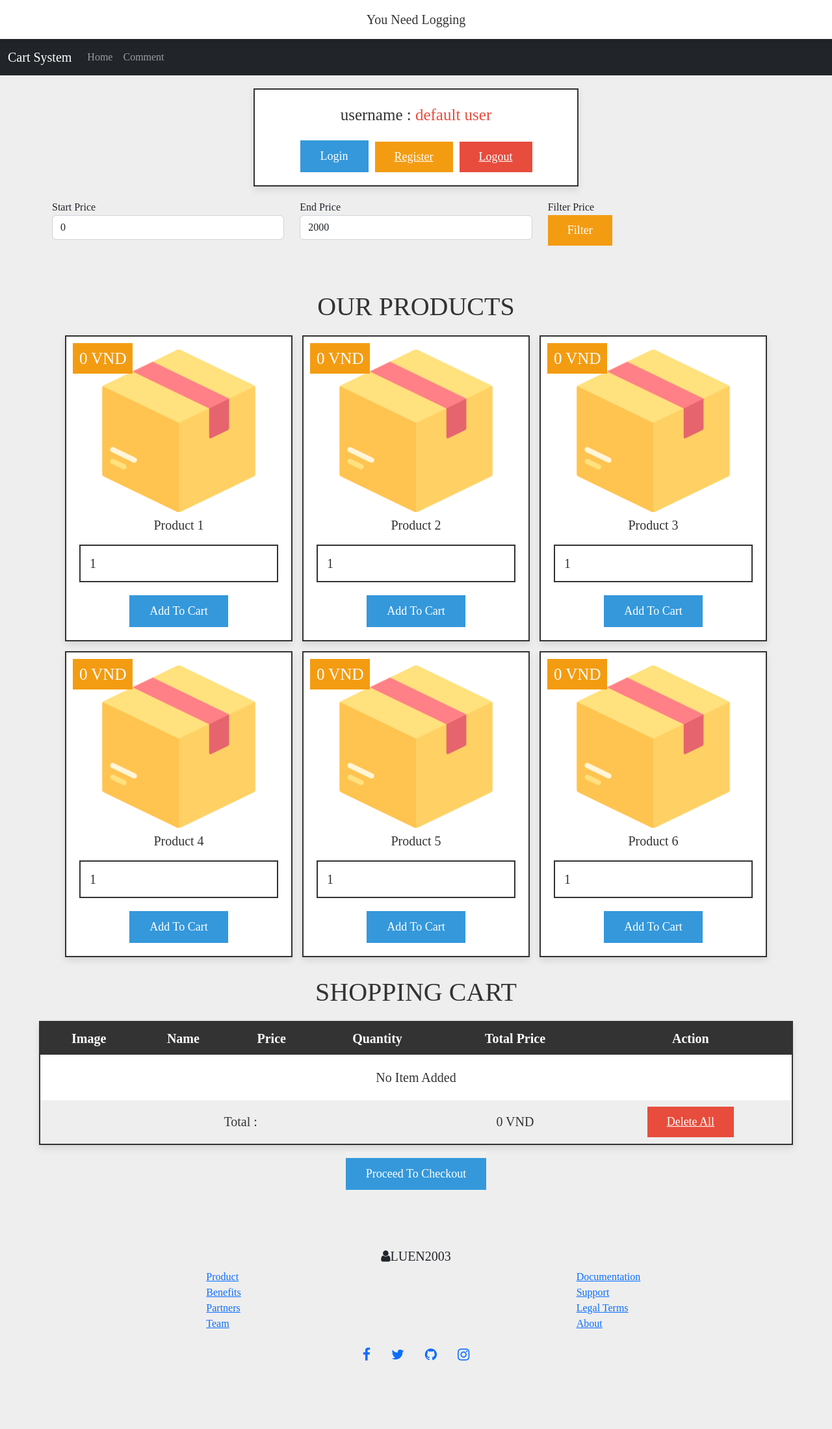
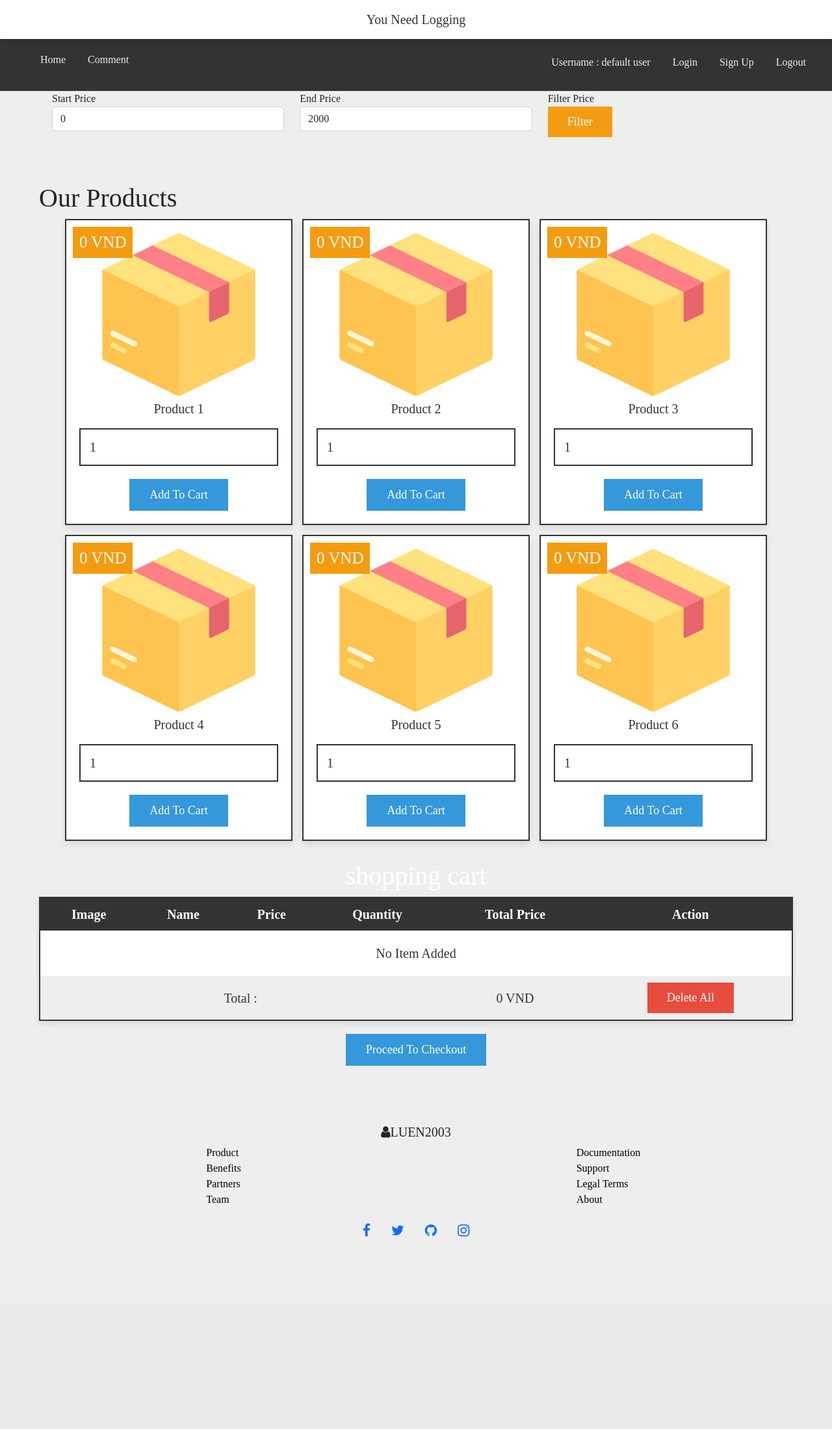
Before and after one commit to dluongta/ShoppingCart_Comment, a PHP site: page /index.php in a window 1280 px wide. Shown: the whole page at 65% size. After the commit the page ends 1903 px from the top, so only its background shows below. Run offline with PHP 8.4, Linux system fonts and the light colour scheme; data comes from the database, SQL or seed files in the repository; data that the repository does not hold is empty.

Commit message:
modify UI/UX

```diff
--- a/css/style.css
+++ b/css/style.css
@@ -20,31 +20,57 @@
  body{
     background-color: var(--light-bg);
  }
-
-  /* Style the header */
-.header {
-   background-color: #f1f1f1;
-   padding: 20px;
-   text-align: center;
-   justify-content: center;
+ .container {
+   max-width: 80%;
+   margin: auto;
+ }
+ .flex {
    display: flex;
+   justify-content: space-between;
+ }
+ ul {
+   list-style: none;
+ }
+ a {
+   text-decoration: none;
+   color: black;
  }
 
- /* Style the top navigation bar */
- .topnav {
-   overflow: hidden;
+ header {
+   padding: 20px 0;
    background-color: #333;
+
+ }
+ header ul {
+   display: inline-block;
+ }
+ header ul li {
+   display: inline-block;
+   margin-left: 30px;
+ }
+ header ul li a {
+   font-weight: 500;
+   transition: 0.5s;
+   color: #eee;
+ }
+ header ul li a:hover {
+   color:rgb(12, 152, 239);
+   font-weight: 500;
+ }
+ .nav-links {
+   position: relative;
+ }
+ .nav-items-icon {
+   position: absolute;
+   margin: 0;
+   right: 30px;
+   transform: translateY(-50%);
+   padding: 5px 10px;
+ }
+ .text {
+   color: #eee;
  }
 
- /* Style the topnav links */
- .topnav a {
-   float: left;
-   display: block;
-   color: #f2f2f2;
-   text-align: center;
-   padding: 14px 16px;
-   text-decoration: none;
- }
 
  .message{
     position: sticky;
@@ -142,42 +168,6 @@
     margin:0 auto;
     max-width: 1200px;
     padding-bottom: 70px;
- }
-
- .container .heading{
-    text-align: center;
-    margin-bottom: 20px;
-    font-size: 40px;
-    text-transform: uppercase;
-    color:var(--black);
- }
-
- .container .user-profile{
-    padding:20px;
-    text-align: center;
-    border:var(--border);
-    background-color: var(--white);
-    box-shadow: var(--box-shadow);
-    margin:20px auto;
-    max-width: 500px;
- }
-
- .container .user-profile p{
-    margin-bottom: 10px;
-    font-size: 25px;
-    color:var(--black);
- }
-
- .container .user-profile p span{
-    color:var(--red);
- }
-
- .container .user-profile .flex{
-    display: flex;
-    justify-content: center;
-    flex-wrap: wrap;
-    gap:10px;
-    align-items: flex-end;
  }
 
  .container .products .box-container{
--- a/index.php
+++ b/index.php
@@ -87,37 +87,27 @@ if (isset($_GET['delete_all'])) {
 <body>
 
    <?php
-   if (isset($message)){
-      if (is_array($message) || is_object($message))
-      {
+   if (isset($message)) {
+      if (is_array($message) || is_object($message)) {
          foreach ($message as $onMessage) {
             echo '<div class="message" onclick="this.remove();">' . $onMessage . '</div>';
          }
       }
    }
    ?>
-   <nav class="navbar navbar-expand-sm navbar-dark bg-dark">
-      <div class="container-fluid">
-         <a class="navbar-brand" href="index.php">Cart System</a>
-
-         <ul class="navbar-nav me-auto">
-            <li class="nav-item">
-               <a class="nav-link" href="index.php">Home</a>
-            </li>
-            <li class="nav-item">
-               <a class="nav-link" href="comment.php">Comment</a>
+   <header className='header'>
+      <div className='container flex'>
+         <div className='nav'>
+            <ul className="nav-links">
+               <li>
+                  <a href='index.php'> Home </a>
                </li>
 
-         </ul>
-
-      </div>
-      </div>
-   </nav>
-
-   <div class="container">
-
-      <div class="user-profile">
-
+               <li>
+                  <a href='comment.php'> Comment </a>
+               </li>
+               <div class='nav-items-icon'>
+                  <li>
                      <?php
                      $select_user = mysqli_query($conn, "SELECT * FROM `user_info` WHERE id = '$user_id'") or die('query failed');
                      if (mysqli_num_rows($select_user) > 0) {
@@ -125,18 +115,35 @@ if (isset($_GET['delete_all'])) {
                      }
                      ;
                      ?>
+                     <div class='text'>
 
-         <p> username : <span>
+                        <p> Username : <span>
                               <?php echo $fetch_user['name']; ?>
                            </span> </p>
-         <div class="flex">
-            <a href="login.php" class="btn">login</a>
-            <a href="register.php" class="option-btn">register</a>
-            <a href="index.php?logout=<?php echo $user_id; ?>"
-                class="delete-btn">logout</a>
+                     </div>
+                  </li>
+                  <li>
+                     <a href="login.php">Login</a>
+                  </li>
+
+                  <li>
+                     <a href="register.php">Sign Up</a>
+                  </li>
+                  <li>
+                     <a href="index.php?logout=<?php echo $user_id; ?>">Logout</a>
+                  </li>
                </div>
 
+            </ul>
          </div>
+
+         </button>
+
+      </div>
+
+   </header>
+
+   <div class="container">
       <div class="container">
          <form>
             <div class="row">
@@ -247,8 +254,7 @@ if (isset($_GET['delete_all'])) {
                         <td>
                            <?php echo $sub_total = ($fetch_cart['price'] * $fetch_cart['quantity']); ?> VND
                         </td>
-                        <td><a href="index.php?remove=<?php echo $fetch_cart['id']; ?>" class="delete-btn"
-                              >remove</a></td>
+                        <td><a href="index.php?remove=<?php echo $fetch_cart['id']; ?>" class="delete-btn">remove</a></td>
                      </tr>
                      <?php
                      $grand_total += $sub_total;
@@ -267,7 +273,7 @@ if (isset($_GET['delete_all'])) {
                </tr>
             </tbody>
          </table>
-            <form method="post" >
+         <form method="post">
             <button name="checkout" class="cart-btn">
                <div class="btn <?php echo ($grand_total >= 0) ? '' : 'disabled'; ?>">proceed to checkout</div>
             </button>
```
Also changed, not shown: checkout.php (+48 -0 lines), comment.php (+43 -31 lines). Lines whose indentation alone changed are shown as unchanged.
